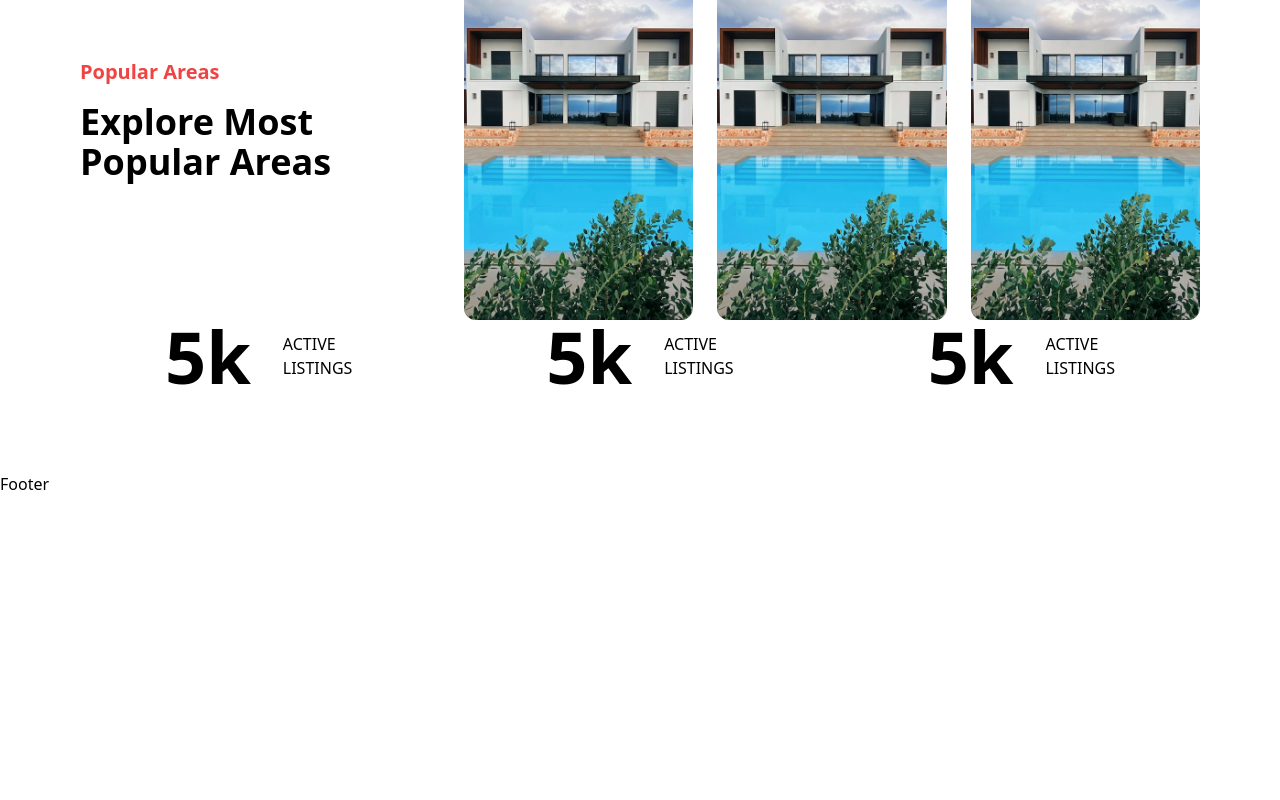
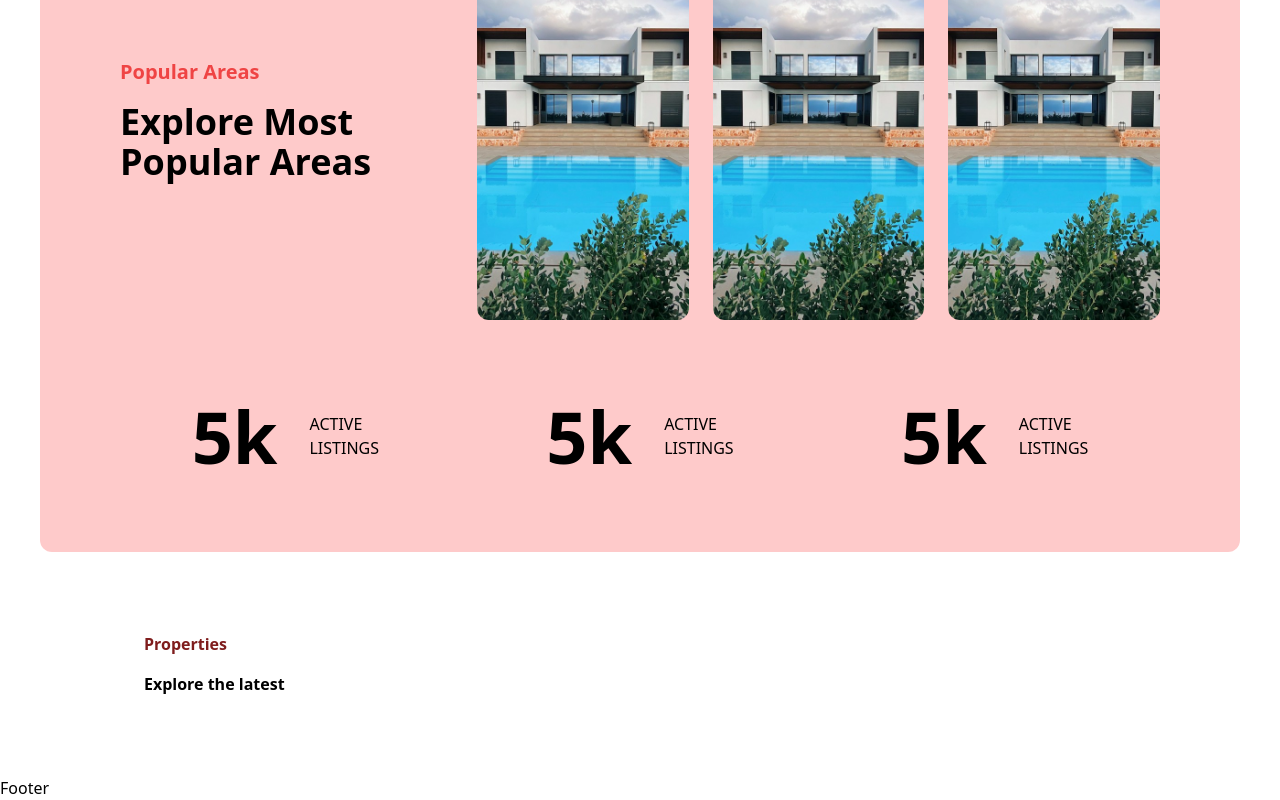
Before and after one commit to surbhi713/real-estate-react-project, a React (Vite) app: page / in a window 1280 px wide. Shown: the part 1780-2580 px from the top of the page. Before the commit the page ends 2276 px from the top, so only its background shows below. Built offline with nearby package versions, Linux system fonts and the light colour scheme.

Commit message:
property section started

```diff
--- a/src/App.jsx
+++ b/src/App.jsx
@@ -7,6 +7,7 @@ import AOS from 'aos';
 import 'aos/dist/aos.css';
 import About from './sections/About'
 import PopularAreas from './sections/PopularAreas'
+import Properties from './sections/Properties'
 
 
 function App() {
@@ -17,6 +18,7 @@ function App() {
         <Herosection/>
         <About/>
         <PopularAreas/>
+        <Properties/>
         <Footer/>
       </DarkModeProvider>
 
--- a/src/sections/PopularAreas.jsx
+++ b/src/sections/PopularAreas.jsx
@@ -21,10 +21,10 @@ function PopularAreas() {
 
   return (
 
-    <div className={`${darkmode?'dark bg-black' : 'light bg-transparent'}`}>
+    <div className={`${darkmode?'dark bg-black' : 'light bg-transparent'} mr-10 ml-10`}>
       <section className={`${darkmode? 'dark:bg-gray-800' : 'light bg-red-100'}lg:w-[90%]
       w-full h-fit m-auto bg-cover bg-center rounded-xl flex justify-center flex-col items-center
-      lg:px-20 px-6 py-20 gap-20}`}>
+      lg:px-20 px-6 py-20 gap-20  bg-red-200 }`}>
 
         <div id='top' className='w-full grid lg:grid-cols-3 grid-cols-1 justify-center
         gap-8 items-center'>
--- a/src/sections/Properties.jsx
+++ b/src/sections/Properties.jsx
@@ -1,8 +1,40 @@
-import React from 'react'
+import React, { useEffect } from 'react'
+import Aos from 'aos'
+import 'aos/dist/aos.css';
+import {property} from "../components/export";
+import { MdNoteAlt } from "react-icons/md";
+import {
+  FaHome,
+  FaSearch,
+  FaNotesMedical,
+  FaCameraRetro,
+} from "react-icons/fa";
+import { useDarkMode } from '../components/DarkModeContext';
+
 
 function Properties() {
+  useEffect(()=>{
+    Aos.init({
+      easing:'ease-in-sine',
+      delay:100,
+      duration:800,
+      offset:200
+    })
+  },[])
+  const {darkmode, toggleDarkMode} = useDarkMode()
+
   return (
-    <div>Properties</div>
+
+    <div className={`${darkmode ? 'dark: bg-black'  : 'light bg-transparent'} `}>
+      <section id='properties' className='lg:w-[90%] w-full m-auto lg:px-20  px-6  py-20
+      flex flex-col justify-center items-start gap-10  '>
+        <div className='flex flex-col justify-center items-start gap-4'>
+          <h1 className='font-semibold text-red-900 font-xl'>Properties</h1>
+          <h1 className='font-semibold font-4xl'>Explore the latest</h1>
+        </div>
+      </section>
+
+    </div>
   )
 }
 
```
Also changed, not shown: src/components/export.js (+12 -12 lines).
